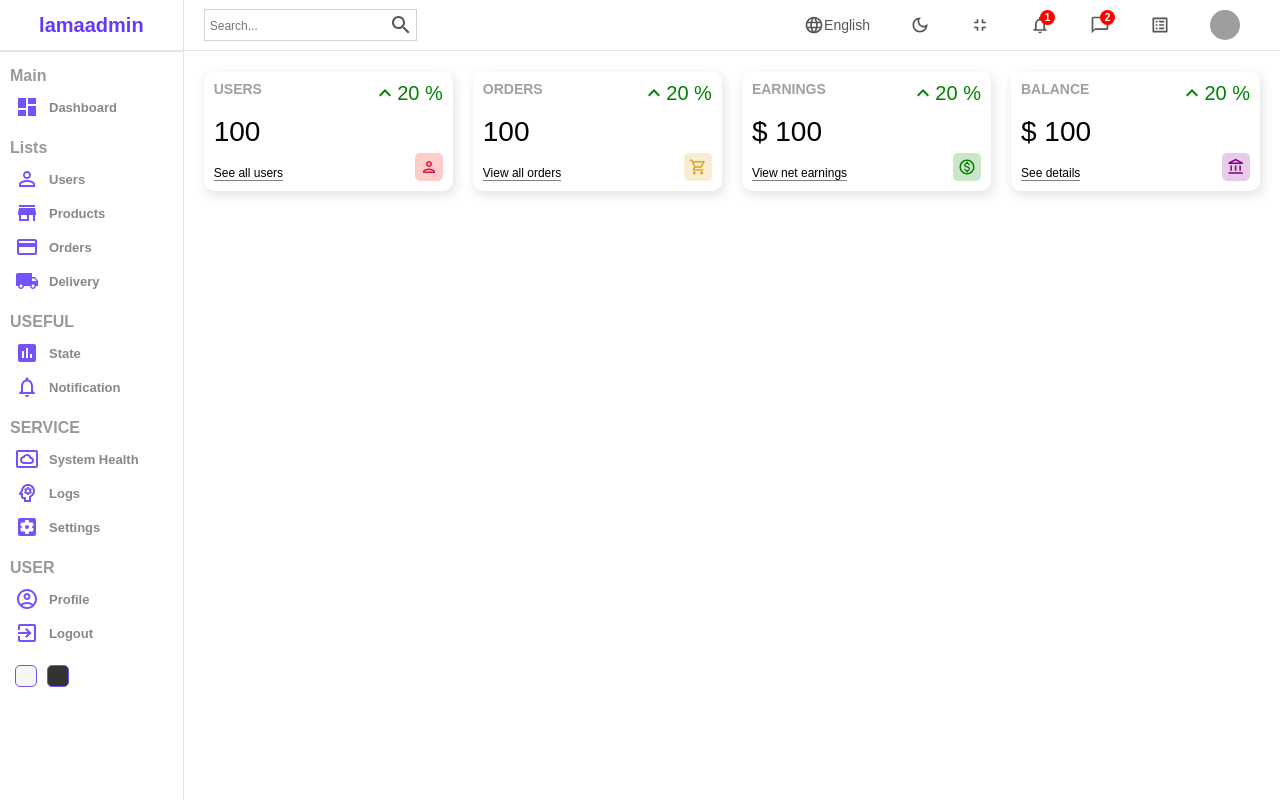
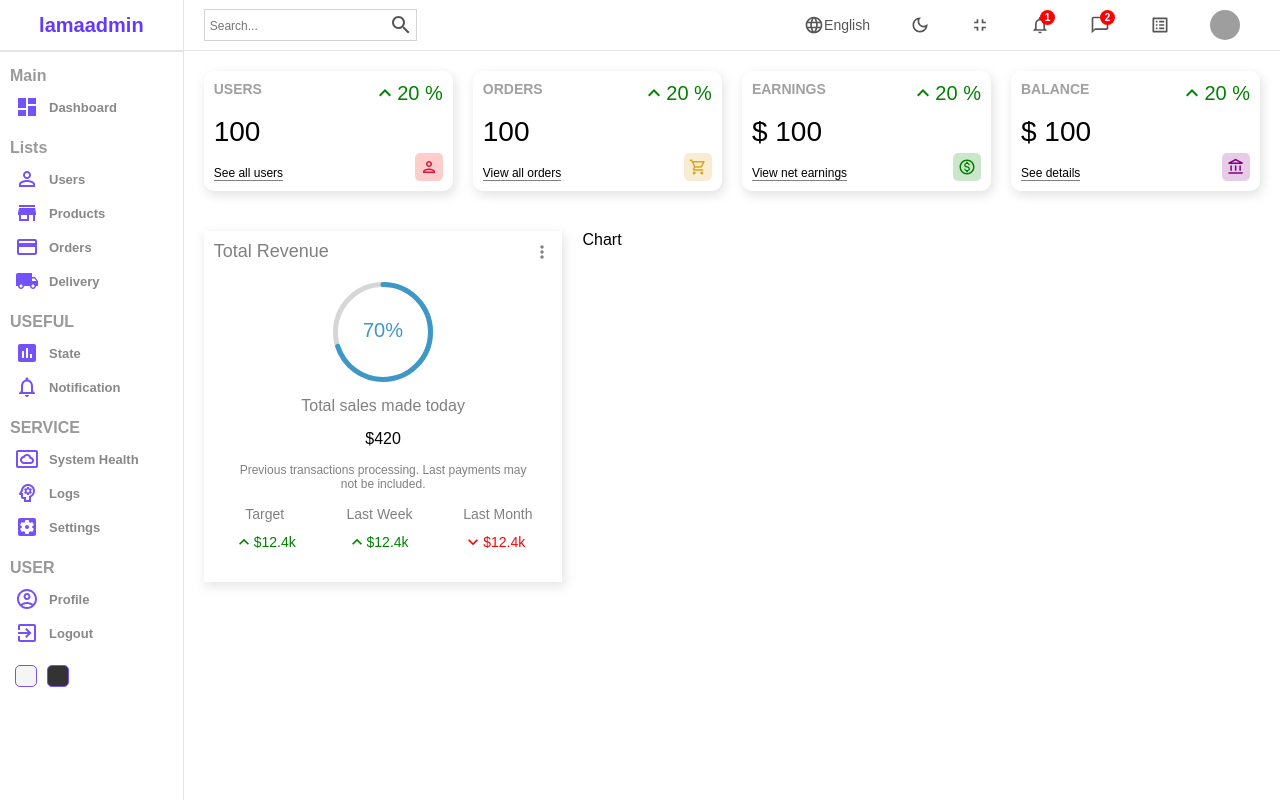
Before and after one commit to FarshadJanmohammadi/Admin-Dashboard-Panel, a React (Create React App) app: page / in a window 1280 px wide. Built offline with nearby package versions, Linux system fonts and the light colour scheme; grey boxes are pictures that could not be loaded.

Commit message:
end of Total Revenue section

```diff
--- a/package.json
+++ b/package.json
@@ -11,6 +11,7 @@
     "@testing-library/react": "^13.0.1",
     "@testing-library/user-event": "^13.5.0",
     "react": "^18.0.0",
+    "react-circular-progressbar": "^2.0.4",
     "react-dom": "^18.0.0",
     "react-router-dom": "^6.3.0",
     "react-scripts": "5.0.1",
--- /dev/null
+++ b/src/components/chart/Chart.jsx
@@ -0,0 +1,8 @@
+import React from "react";
+import "./chart.scss";
+
+const Chart = () => {
+  return <div className="chart">Chart</div>;
+};
+
+export default Chart;
--- /dev/null
+++ b/src/components/chart/chart.scss
@@ -0,0 +1,3 @@
+.chart {
+  flex: 4;
+}
--- /dev/null
+++ b/src/components/featured/Featured.jsx
@@ -0,0 +1,52 @@
+import MoreVertIcon from "@mui/icons-material/MoreVert";
+import React from "react";
+import { CircularProgressbar } from "react-circular-progressbar";
+import "react-circular-progressbar/dist/styles.css";
+import "./featured.scss";
+
+import KeyboardArrowDownIcon from "@mui/icons-material/KeyboardArrowDown";
+import KeyboardArrowUpOutlinedIcon from "@mui/icons-material/KeyboardArrowUpOutlined";
+
+const Featured = () => {
+  return (
+    <div className="featured">
+      <div className="top">
+        <h1 className="title">Total Revenue</h1>
+        <MoreVertIcon fontSize="small" />
+      </div>
+      <div className="bottom">
+        <div className="featuredChart">
+          <CircularProgressbar value={70} text={"70%"} strokeWidth={5} />
+        </div>
+        <p className="title">Total sales made today</p>
+        <p className="amount">$420</p>
+        <p className="desc">Previous transactions processing. Last payments may not be included.</p>
+        <div className="summary">
+          <div className="item">
+            <div className="itemTitle">Target</div>
+            <div className="itemResult positive">
+              <KeyboardArrowUpOutlinedIcon fontSize="small" />
+              <div className="resultAmount">$12.4k</div>
+            </div>
+          </div>
+          <div className="item">
+            <div className="itemTitle">Last Week</div>
+            <div className="itemResult positive">
+              <KeyboardArrowUpOutlinedIcon fontSize="small" />
+              <div className="resultAmount">$12.4k</div>
+            </div>
+          </div>
+          <div className="item">
+            <div className="itemTitle">Last Month</div>
+            <div className="itemResult negative">
+              <KeyboardArrowDownIcon fontSize="small" />
+              <div className="resultAmount">$12.4k</div>
+            </div>
+          </div>
+        </div>
+      </div>
+    </div>
+  );
+};
+
+export default Featured;
--- /dev/null
+++ b/src/components/featured/featured.scss
@@ -0,0 +1,71 @@
+.featured {
+  flex: 2;
+  -webkit-box-shadow: 2px 4px 10px 1px rgba(0, 0, 0, 0.47);
+  box-shadow: 2px 4px 10px 1px rgba(201, 201, 201, 0.47);
+  padding: 10px;
+
+  .top {
+    display: flex;
+    align-items: center;
+    justify-content: space-between;
+    color: grey;
+
+    .title {
+      font-size: 18px;
+      font-weight: 500;
+    }
+  }
+
+  .bottom {
+    padding: 20px;
+    display: flex;
+    flex-direction: column;
+    align-items: center;
+    justify-content: center;
+    gap: 15px;
+
+    .featuredChart {
+      width: 100px;
+      height: 100px;
+    }
+
+    .title {
+      font-weight: 500;
+      color: grey;
+    }
+    .desc {
+      font-size: 12px;
+      font-weight: 300;
+      color: grey;
+      text-align: center;
+    }
+    .summary {
+      width: 100%;
+      display: flex;
+      align-items: center;
+      justify-content: space-between;
+
+      .item {
+        text-align: center;
+
+        .itemTitle {
+          font-size: 14px;
+          color: grey;
+        }
+        .itemResult {
+          display: flex;
+          align-items: center;
+          margin-top: 10px;
+          font-size: 14px;
+
+          &.positive {
+            color: green;
+          }
+          &.negative {
+            color: red;
+          }
+        }
+      }
+    }
+  }
+}
--- a/src/pages/home/Home.jsx
+++ b/src/pages/home/Home.jsx
@@ -3,6 +3,8 @@
 import Sidebar from "./../../components/sidebar/Sidebar";
 import Navbar from "../../components/navbar/Navbar";
 import Widget from "../../components/widget/Widget";
+import Featured from "./../../components/featured/Featured";
+import Chart from "../../components/chart/Chart";
 
 const Home = () => {
   return (
@@ -16,6 +18,10 @@
           <Widget type="earning" />
           <Widget type="balance" />
         </div>
+        <div className="charts">
+          <Featured />
+          <Chart />
+        </div>
       </div>
     </div>
   );
--- a/src/pages/home/home.scss
+++ b/src/pages/home/home.scss
@@ -3,10 +3,15 @@
   .homeContainer {
     flex: 6;
 
-    .widgets {
+    .widgets,
+    .charts {
       display: flex;
       padding: 20px;
       gap: 20px;
     }
+
+    .Charts {
+      padding: 5px 20px;
+    }
   }
 }
```
Also changed, not shown: 1 other file (tests, documents, lock files or other folders).
